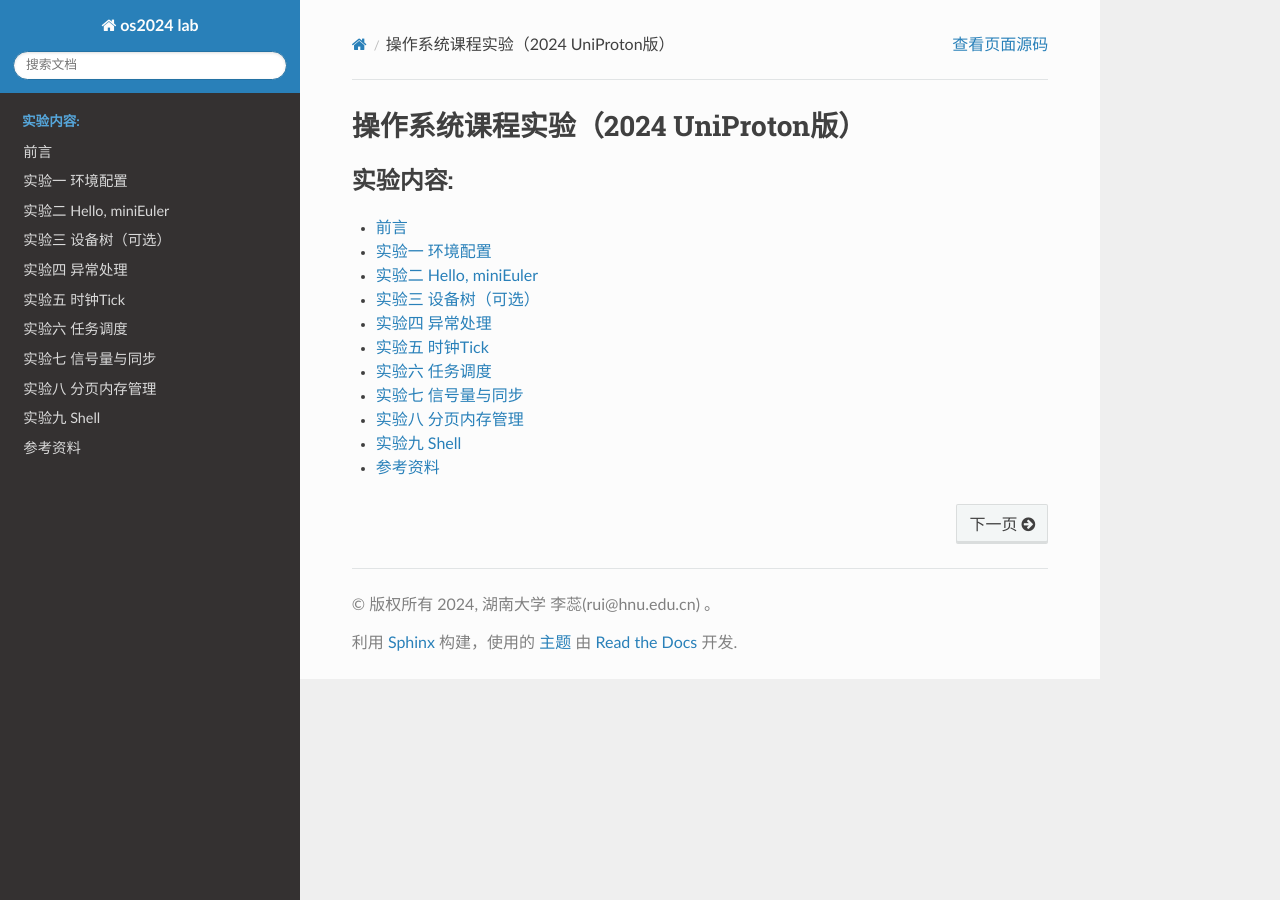
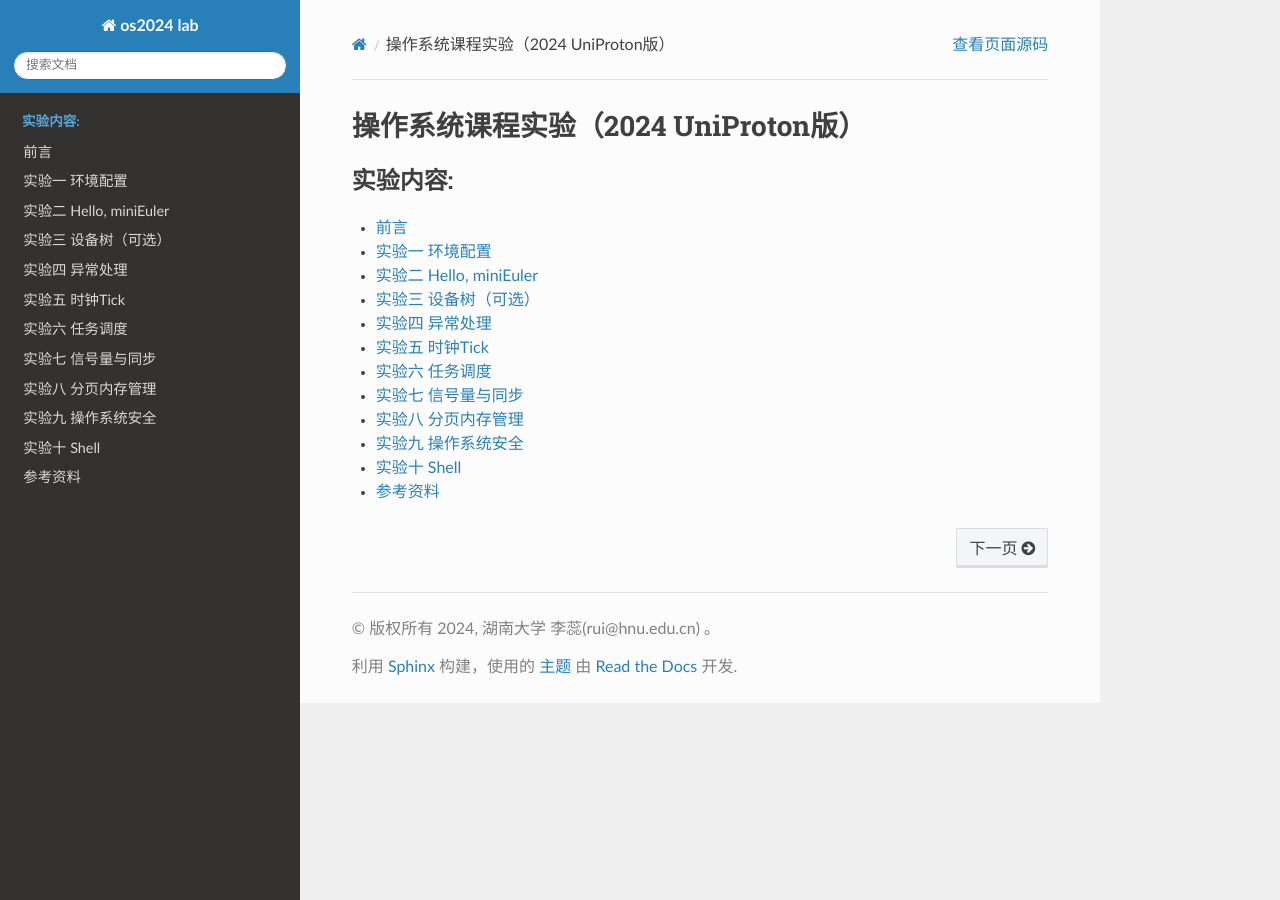
Before and after one commit to ruiatgithub/os2024, a Sphinx documentation site: the page built from source/index.rst, in a window 1280 px wide. Built offline with Sphinx 7.4.7 and the Read the Docs theme 2.0.0, drawn with Linux system fonts in a browser that asks for light colours; pages that are not in the unit, such as notebooks, are missing from menus.

Commit message:
feat: 增加安全实验页

```diff
--- a/source/index.rst
+++ b/source/index.rst
@@ -19,6 +19,7 @@
    lab6/index
    lab7/index
    lab8/index
+   lab10/index
    lab9/index
    errs/index
    references/index
--- /dev/null
+++ b/source/lab10/index.rst
@@ -0,0 +1,7 @@
+实验九 操作系统安全
+=====================
+
+
+由于操作系统拥有系统权限，一旦出现安全漏洞并被攻击者利用，后果比普通应用程序出现漏洞的影响更大。攻击者若获得了操作系统的控制权，则可以绕过包括访问控制在内的所有基于操作系统的安全机制，从而窃取或篡改系 统中属于其他应用程序的关键数据，或直接对硬件设备进行非法操作从而造成系统毁坏。
+
+(待完善...)
--- a/source/lab9/index.rst
+++ b/source/lab9/index.rst
@@ -1,4 +1,4 @@
-实验九 Shell
+实验十 Shell
 =====================
 
 
```
